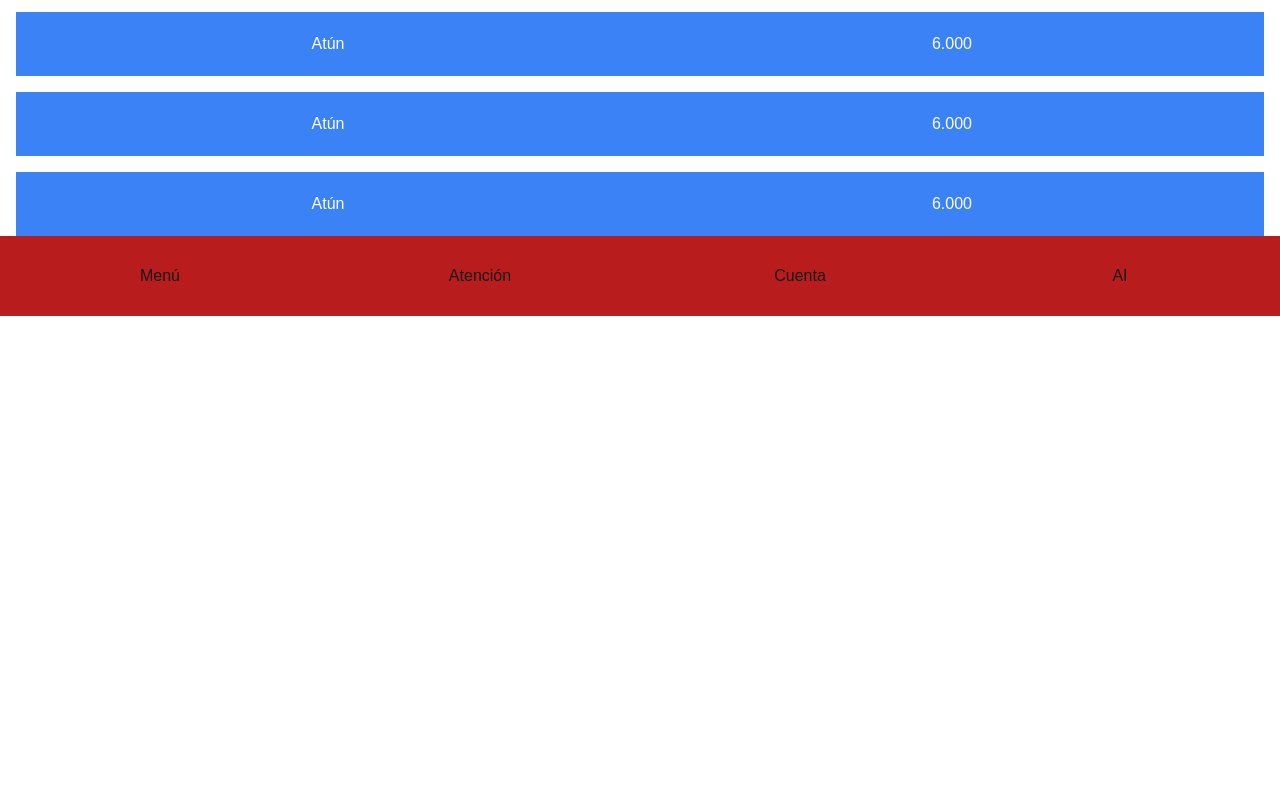
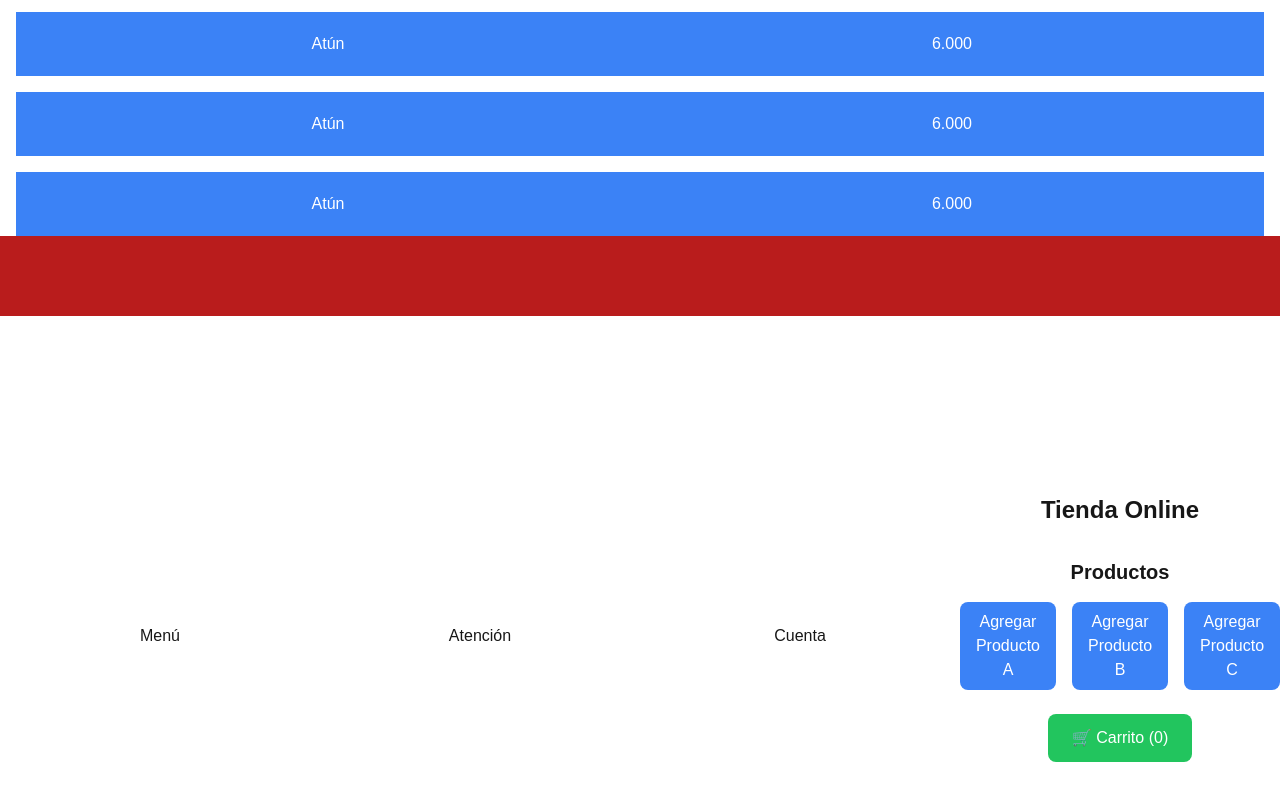
Before and after one commit to CristianTapia/menu, a Next.js app: page /menu in a window 1280 px wide. Shown: the part 484-1284 px from the top of the page. Before the commit the page ends 800 px from the top, so only its background shows below. Built offline with nearby package versions, Linux system fonts and the light colour scheme.

Commit message:
Test shopping card added

```diff
--- a/app/menu/page.tsx
+++ b/app/menu/page.tsx
@@ -1,5 +1,6 @@
 import Categories from "../ui/Catagories";
 import Products from "../ui/Products";
+import ShoppingCart from "../ui/ShoppingCart";
 
 export default function Menu() {
   return (
@@ -14,7 +15,12 @@ export default function Menu() {
         <div>Menú</div>
         <div>Atención</div>
         <div>Cuenta</div>
-        <div>AI</div>
+        <div>
+          <div className="flex flex-col items-center justify-center min-h-screen p-6">
+            <h1 className="text-2xl font-bold mb-4">Tienda Online</h1>
+            <ShoppingCart /> {/* Usa el carrito aquí */}
+          </div>
+        </div>
       </footer>
     </div>
   );
--- /dev/null
+++ b/app/ui/ShoppingCart.tsx
@@ -0,0 +1,101 @@
+"use client";
+
+import { useState, useEffect } from "react";
+
+interface Product {
+  id: number;
+  name: string;
+  price: number;
+}
+
+export default function ShoppingCart() {
+  const [cart, setCart] = useState<Product[]>([]);
+  const [isOpen, setIsOpen] = useState<boolean>(false);
+
+  const products: Product[] = [
+    { id: 1, name: "Producto A", price: 100 },
+    { id: 2, name: "Producto B", price: 200 },
+    { id: 3, name: "Producto C", price: 300 },
+  ];
+
+  // Cargar el carrito desde localStorage al iniciar
+  useEffect(() => {
+    const storedCart = localStorage.getItem("cart");
+    if (storedCart) {
+      setCart(JSON.parse(storedCart));
+    }
+  }, []);
+
+  // Guardar carrito en localStorage cuando cambie
+  useEffect(() => {
+    localStorage.setItem("cart", JSON.stringify(cart));
+  }, [cart]);
+
+  // Agregar producto al carrito
+  const addToCart = (product: Product) => {
+    setCart([...cart, product]);
+  };
+
+  // Eliminar producto del carrito por índice
+  const removeFromCart = (index: number) => {
+    setCart(cart.filter((_, i) => i !== index));
+  };
+
+  return (
+    <div className="relative p-4">
+      <h2 className="text-xl font-bold mb-4">Productos</h2>
+
+      {/* Botones para agregar productos */}
+      <div className="flex gap-4">
+        {products.map((product) => (
+          <button
+            key={product.id}
+            onClick={() => addToCart(product)}
+            className="bg-blue-500 text-white px-4 py-2 rounded-lg hover:bg-blue-700"
+          >
+            Agregar {product.name}
+          </button>
+        ))}
+      </div>
+
+      {/* Botón del Carrito con Dropdown */}
+      <div className="mt-6 relative">
+        <button
+          onClick={() => setIsOpen(!isOpen)}
+          className="bg-green-500 text-white px-6 py-3 rounded-lg hover:bg-green-700"
+        >
+          🛒 Carrito ({cart.length})
+        </button>
+
+        {/* Dropdown del carrito */}
+        {isOpen && (
+          <div className="absolute right-0 mt-2 w-60 bg-white border border-gray-300 rounded-lg shadow-lg p-4">
+            <h3 className="font-semibold text-lg">Carrito de Compras</h3>
+            {cart.length === 0 ? (
+              <p className="text-gray-500">El carrito está vacío</p>
+            ) : (
+              <ul className="mt-2 space-y-2">
+                {cart.map((item, index) => (
+                  <li
+                    key={index}
+                    className="border-b py-2 flex justify-between items-center"
+                  >
+                    <span>
+                      {item.name} - ${item.price}
+                    </span>
+                    <button
+                      onClick={() => removeFromCart(index)}
+                      className="bg-red-500 text-white px-2 py-1 rounded hover:bg-red-700"
+                    >
+                      ❌
+                    </button>
+                  </li>
+                ))}
+              </ul>
+            )}
+          </div>
+        )}
+      </div>
+    </div>
+  );
+}
```
